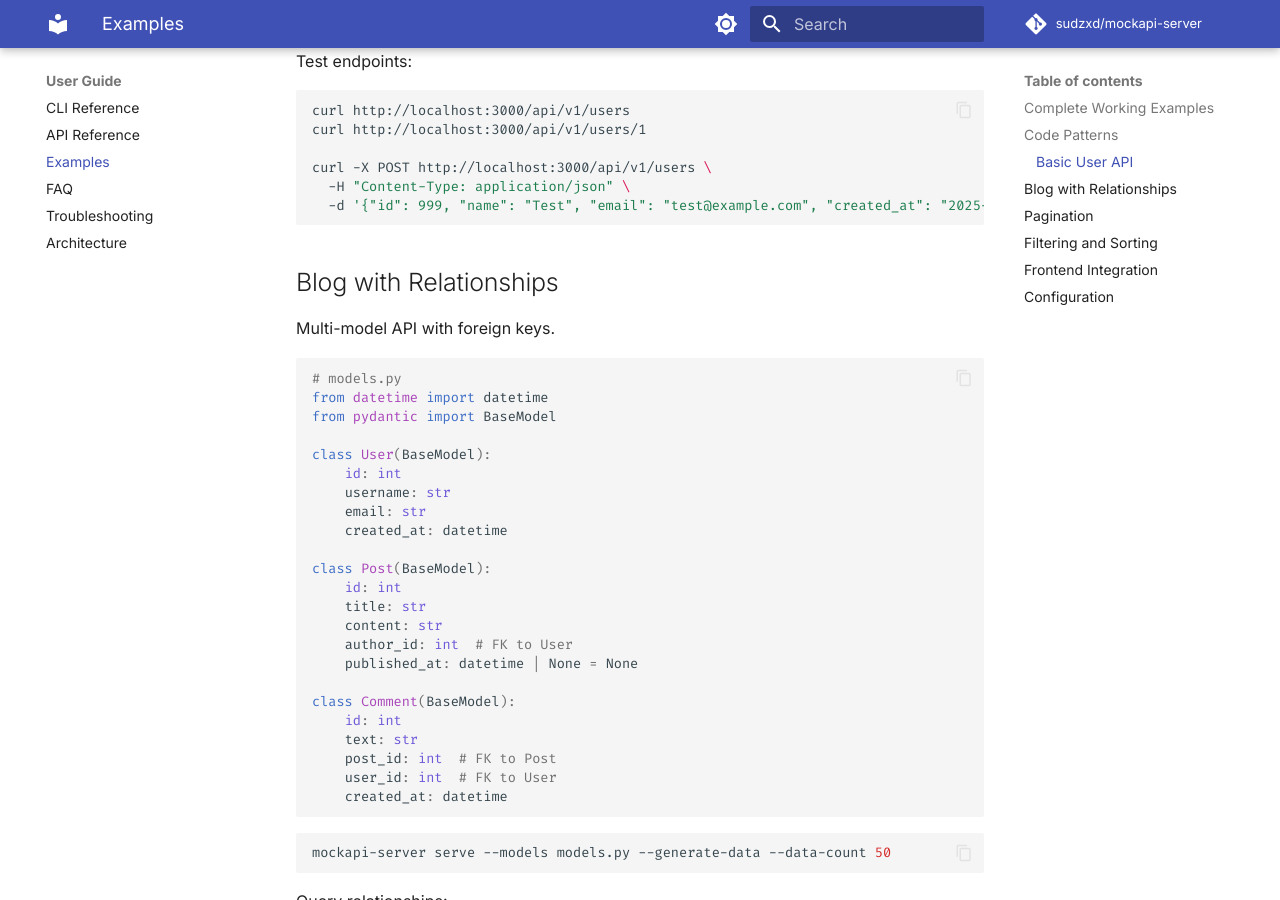
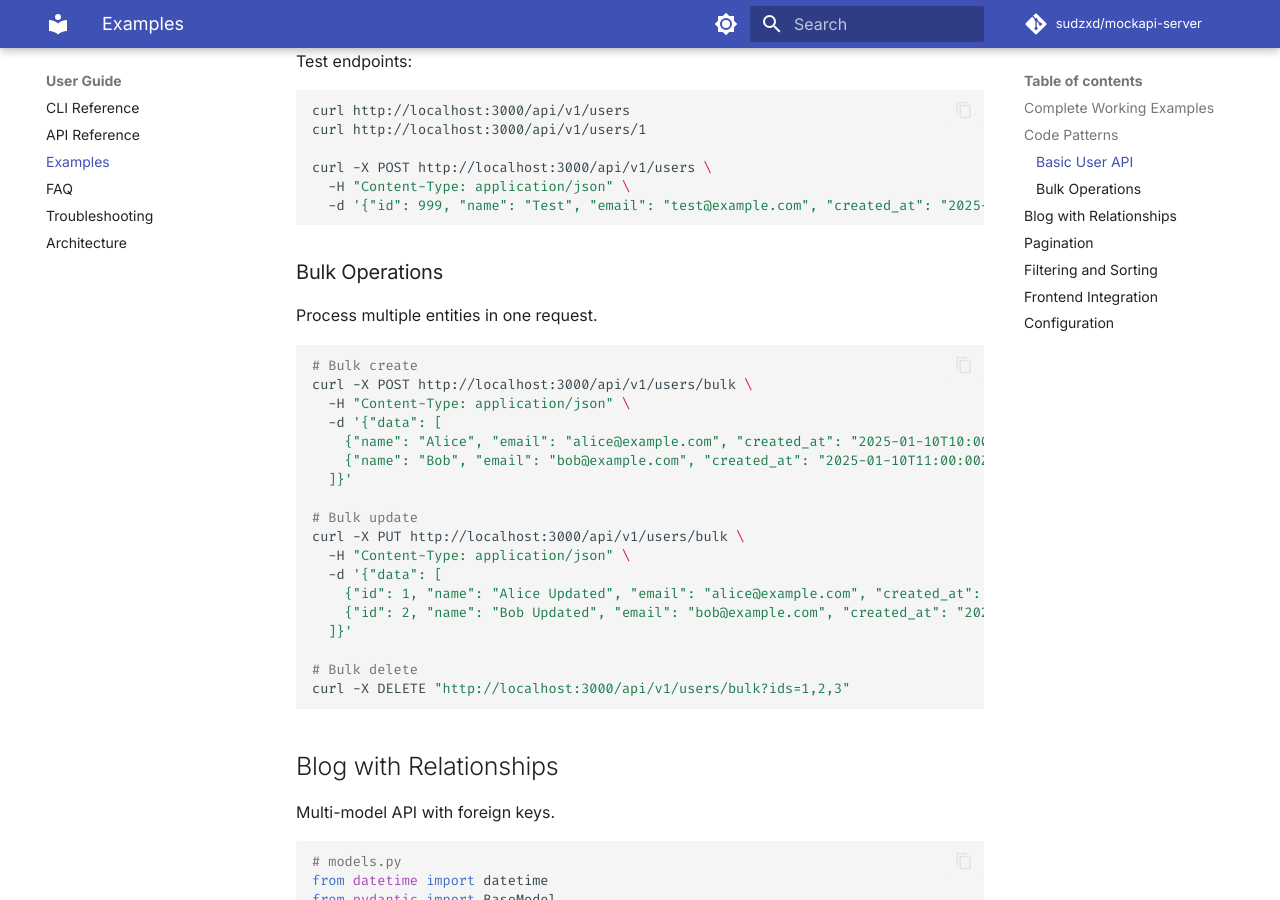
Before and after one commit to sudzxd/mock-api, an MkDocs documentation site: the page built from docs/examples.md, in a window 1280 px wide and 900 px high, scrolled down 972 px. Built offline with MkDocs 1.6.1 and Material for MkDocs 9.7.7, drawn with Linux system fonts in a browser that asks for light colours; comment, search, counter and statistics services are not loaded; the version menu is left out.

Commit message:
docs: add bulk operations documentation

````diff
--- a/docs/examples.md
+++ b/docs/examples.md
@@ -45,6 +45,31 @@ curl http://localhost:3000/api/v1/users/1
 curl -X POST http://localhost:3000/api/v1/users \
   -H "Content-Type: application/json" \
   -d '{"id": 999, "name": "Test", "email": "test@example.com", "created_at": "2025-01-10T10:00:00Z"}'
+```
+
+### Bulk Operations
+
+Process multiple entities in one request.
+
+```bash
+# Bulk create
+curl -X POST http://localhost:3000/api/v1/users/bulk \
+  -H "Content-Type: application/json" \
+  -d '{"data": [
+    {"name": "Alice", "email": "alice@example.com", "created_at": "2025-01-10T10:00:00Z"},
+    {"name": "Bob", "email": "bob@example.com", "created_at": "2025-01-10T11:00:00Z"}
+  ]}'
+
+# Bulk update
+curl -X PUT http://localhost:3000/api/v1/users/bulk \
+  -H "Content-Type: application/json" \
+  -d '{"data": [
+    {"id": 1, "name": "Alice Updated", "email": "alice@example.com", "created_at": "2025-01-10T10:00:00Z"},
+    {"id": 2, "name": "Bob Updated", "email": "bob@example.com", "created_at": "2025-01-10T11:00:00Z"}
+  ]}'
+
+# Bulk delete
+curl -X DELETE "http://localhost:3000/api/v1/users/bulk?ids=1,2,3"
 ```
 
 ## Blog with Relationships
````
Also changed, not shown: README.md (+2 -0 lines), docs/api-reference.md (+24 -0 lines).
